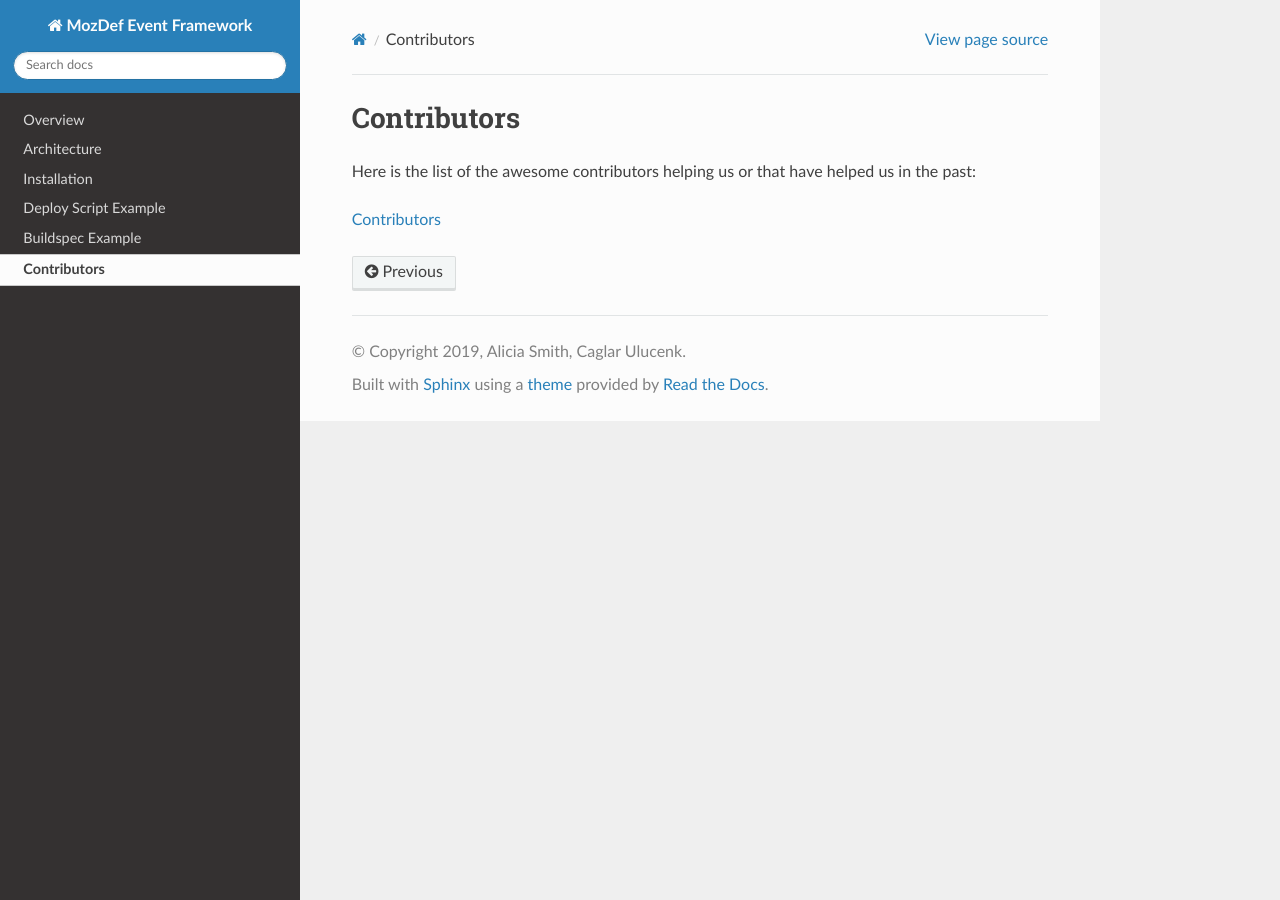
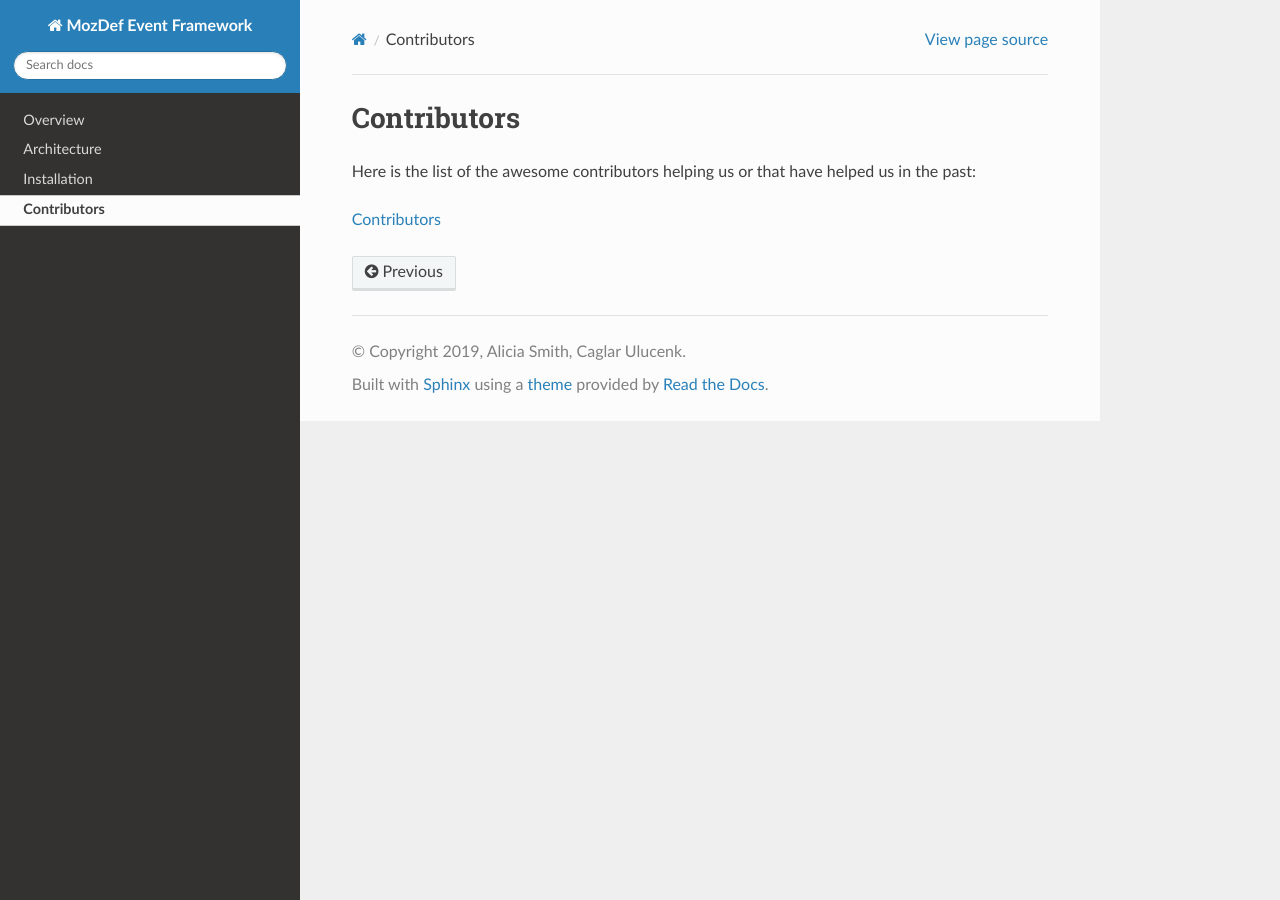
Before and after one commit to mozilla/mozdef-event-framework, a Sphinx documentation site: the page built from docs/source/contributors.rst, in a window 1280 px wide. Built offline with Sphinx 7.4.7 and the Read the Docs theme 2.0.0, drawn with Linux system fonts in a browser that asks for light colours; pages that are not in the unit, such as notebooks, are missing from menus.

Commit message:
modifying structure

```diff
--- a/docs/source/index.rst
+++ b/docs/source/index.rst
@@ -13,8 +13,7 @@
    architecture
    usage/installation
    usage/deployment
-   usage/examples/deploy_example
-   usage/examples/buildspec_example
+   usage/examples
    contributors
 
 
```
